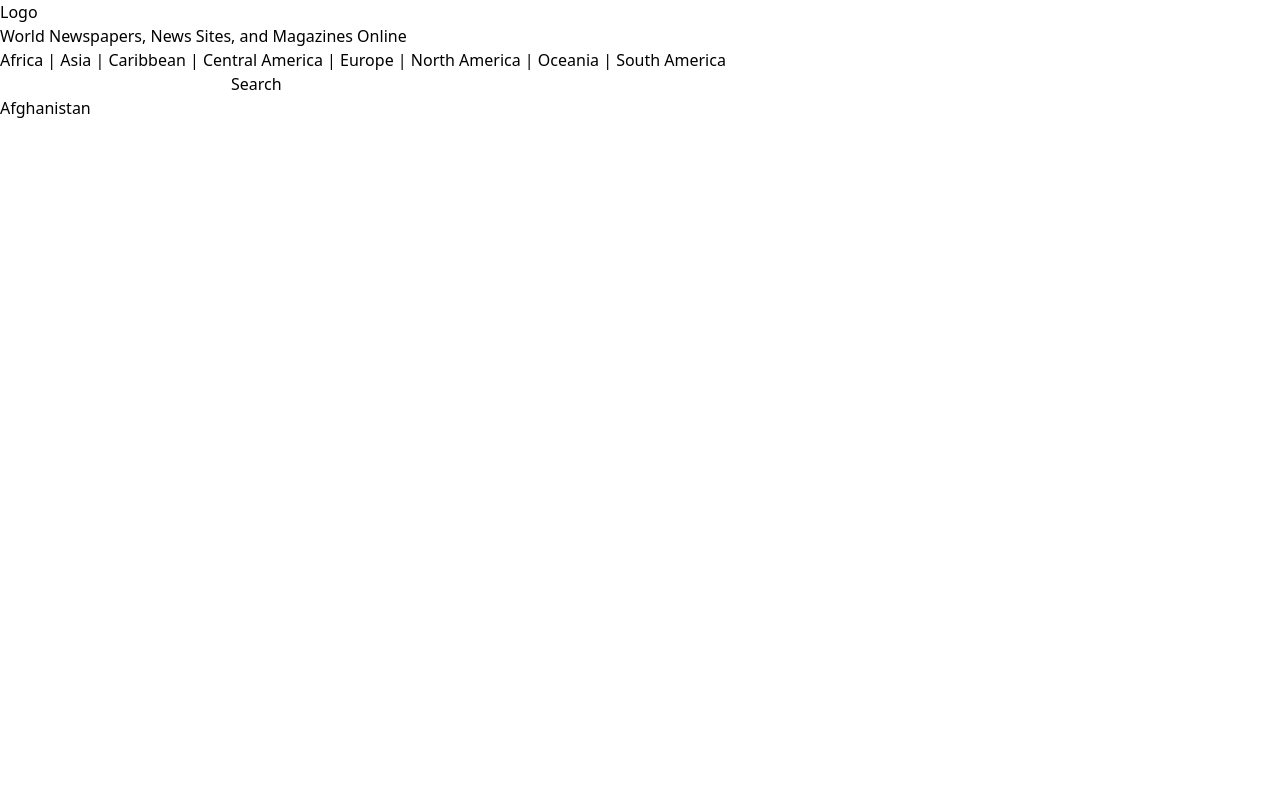
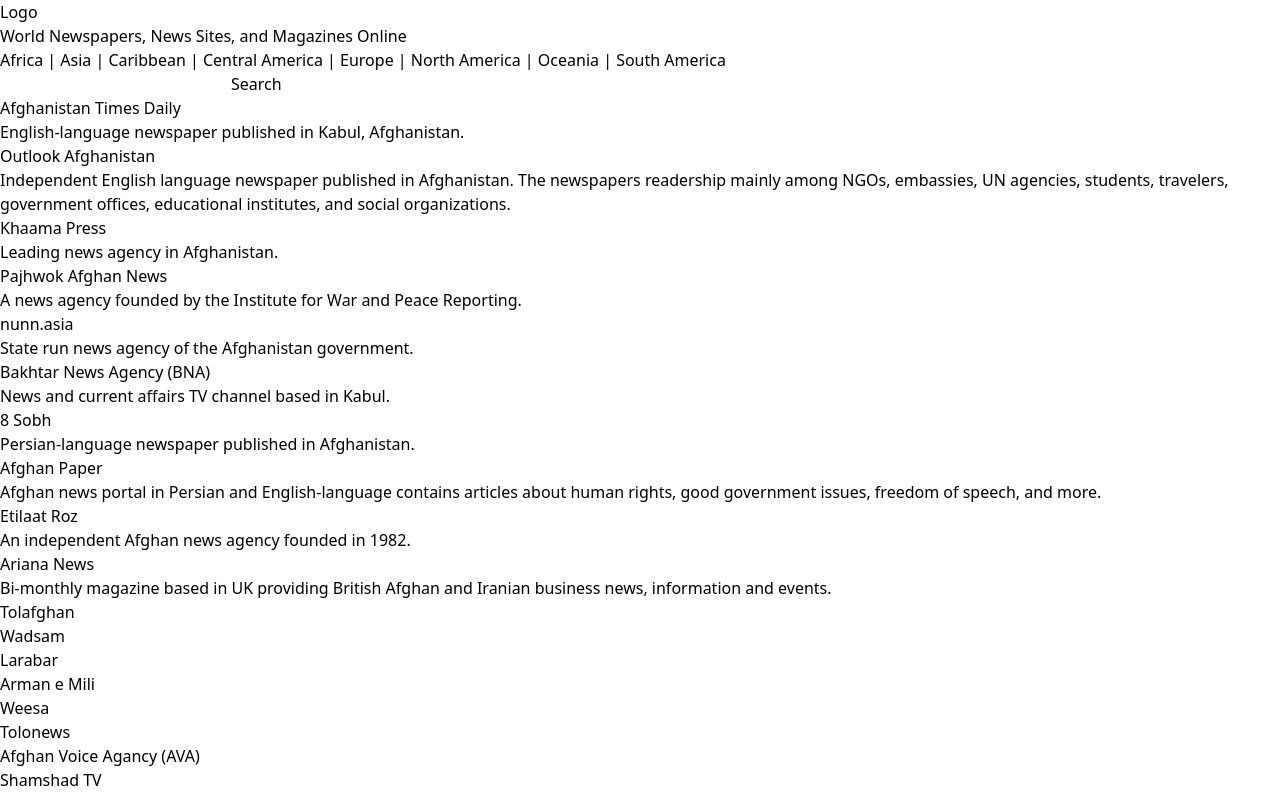
Before and after one commit to sarwar-jahin-port/all-newspaper, a React (Vite) app: page /Afghanistan in a window 1280 px wide. Shown: the top 796 px of the page. Built offline with nearby package versions, Linux system fonts and the light colour scheme.

Commit message:
newspaper page structure is confirmed.All A country links and data are successfully visible.

```diff
--- a/src/components/Countries/Countries.jsx
+++ b/src/components/Countries/Countries.jsx
@@ -13,9 +13,7 @@
     <div className='grid grid-cols-4 gap-5 w-4/5 mx-auto mb-10'>
         {
             countries.map((country, index) => {
-                console.log("here");
                 if(country.name[0].toLowerCase()===letter.toLowerCase()){
-                    console.log(country);
                     return(
                     <div key={index} className="country flex items-center gap-2">
                         <img className='w-8 h-5' src={country.flag} alt="" />
--- a/src/components/Country/Country.jsx
+++ b/src/components/Country/Country.jsx
@@ -1,11 +1,23 @@
-import React from 'react'
-import { useLoaderData, useParams } from 'react-router-dom'
+import React, { useEffect, useState } from 'react'
+import { Link, useParams } from 'react-router-dom'
 
 export const Country = () => {
-    const {id} = useParams();
-    const data = useLoaderData();
-    console.log(data);
+  const {id} = useParams();
+  const [country, setCountry] = useState({});
+
+  useEffect(()=>{
+      fetch("all-a-country-data.json")
+      .then(res => res.json())
+      .then(data => setCountry(data.filter(c => c["country-name"] === id)[0]))
+  }, [])
+  // country["newspapers"].map(newspaper => console.log(newspaper));
   return (
-    <div>{id}</div>
+    country["newspapers"] &&(
+      country["newspapers"].map((newspaper, index) => (<div key={index} className='w-4/5 mx-auto mb-5'>
+        <Link to={newspaper["newspaper-link"]} className='text-2xl font-bold text-blue-600 hover:underline'><p>{newspaper["newspaper-name"]}</p></Link>
+        <p className='text-xl'>{newspaper["newspaper-about"]}</p>
+      </div>
+      ))
+    )
   )
 }
```
Also changed, not shown: public/all-a-country-data.json.
